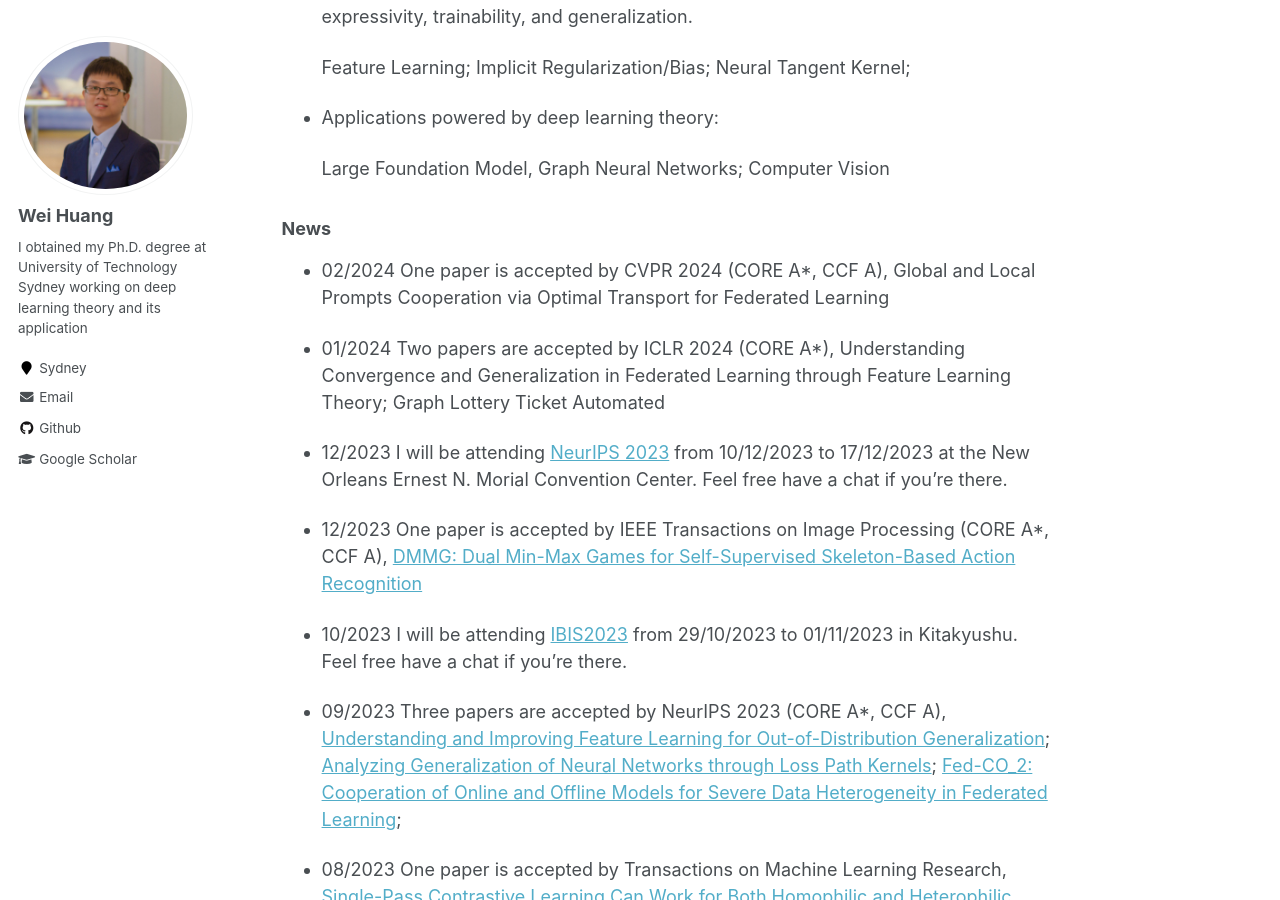
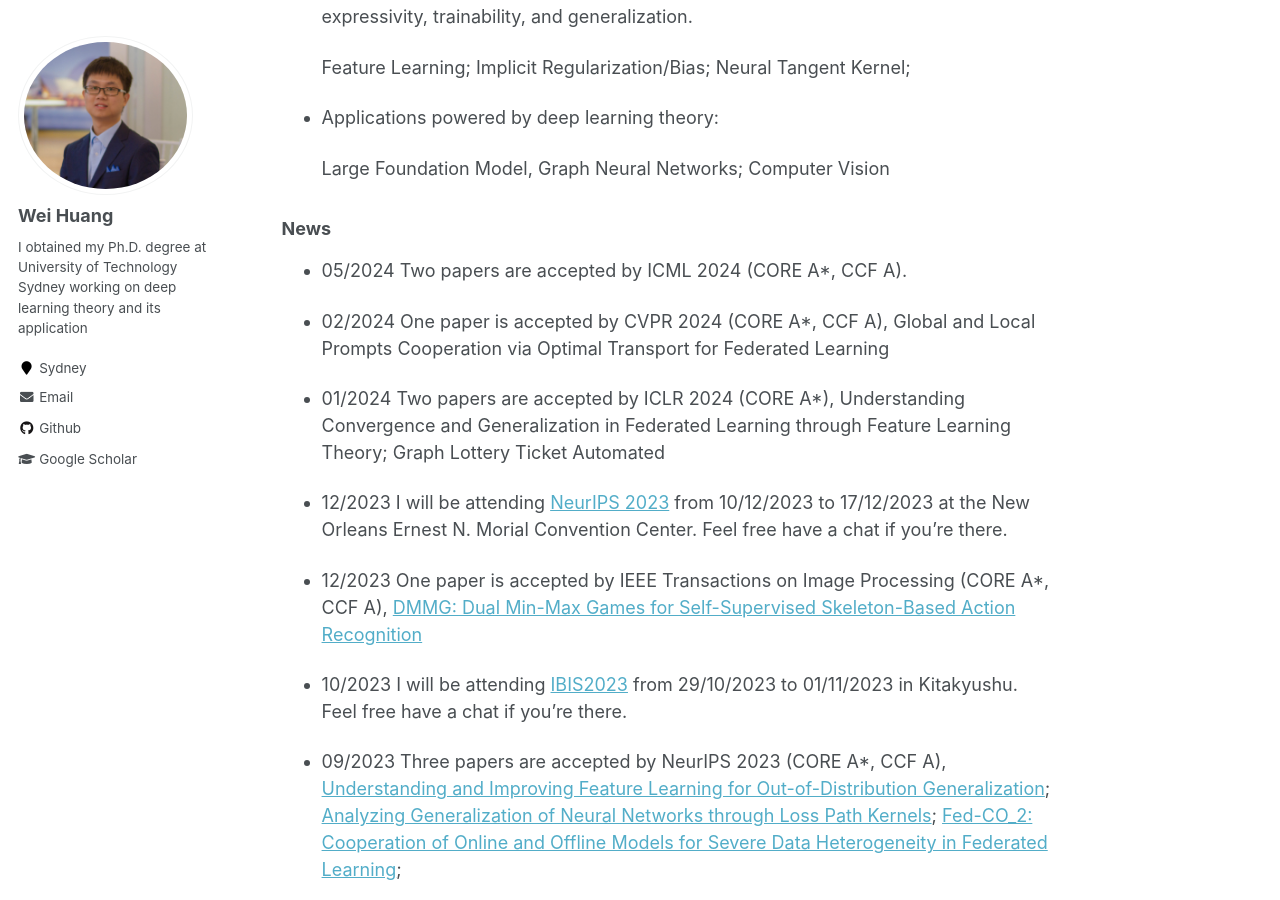
Before and after one commit to WeiHuang05/Weihuang05.github.io, a Jekyll site: the page built from index.md, in a window 1280 px wide and 900 px high, scrolled down 785 px. Built offline with Jekyll 4.4.1, drawn with Linux system fonts in a browser that asks for light colours.

Commit message:
Update index.md

```diff
--- a/index.md
+++ b/index.md
@@ -25,6 +25,8 @@ My office is located at the [University of Tokyo](https://www.u-tokyo.ac.jp/ja/i
 
 
 ### News
+
+* 05/2024 Two papers are accepted by ICML 2024 (CORE A*, CCF A).
 
 * 02/2024 One paper is accepted by CVPR 2024 (CORE A*, CCF A), Global and Local Prompts Cooperation via Optimal Transport for Federated Learning
 
```
